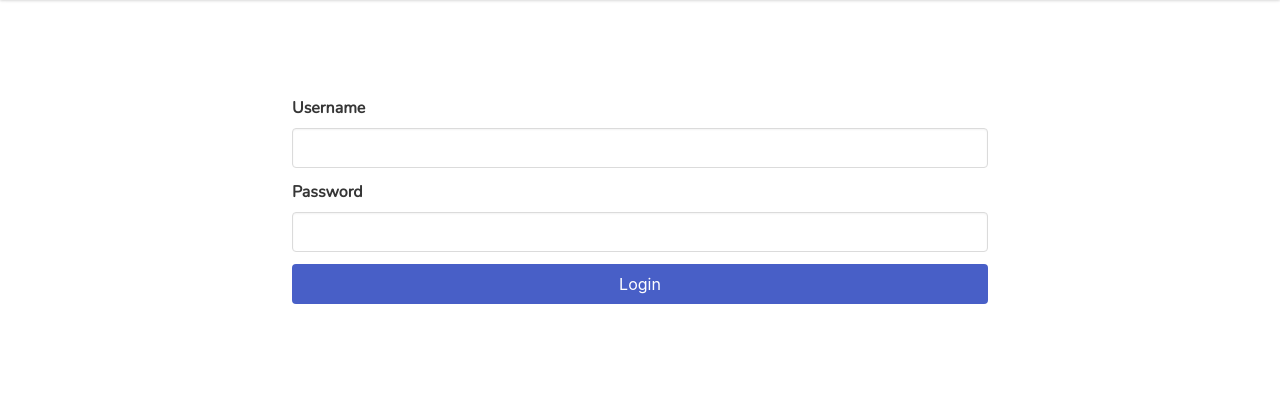
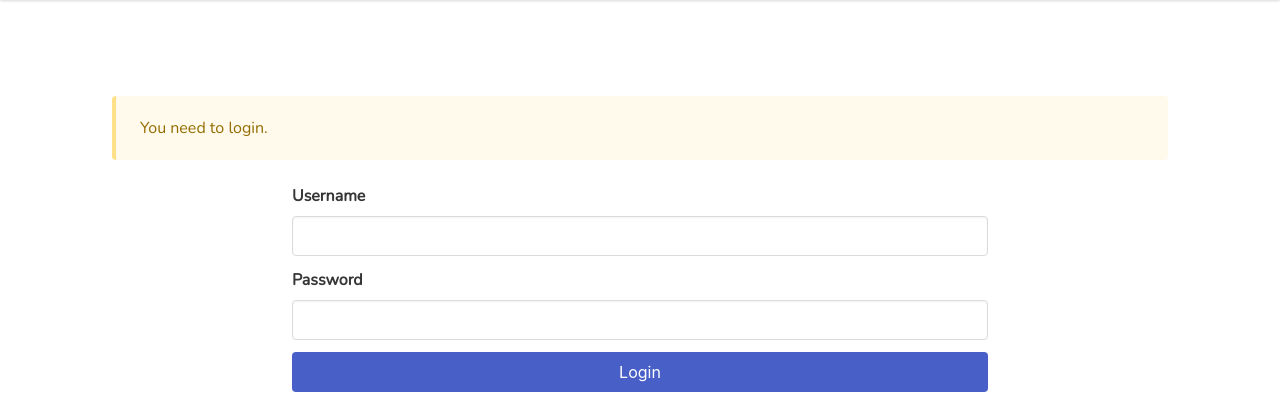
Before and after one commit to jmconcha/django-blog-app, a Django app: page /login/?next=/blog/create/ in a window 1280 px wide. Shown: the part 96-516 px from the top of the page. Run offline with Django 4.2, Linux system fonts and the light colour scheme.

Commit message:
redirect unauthenticated user to login page who attempts to create a blog

```diff
--- a/blog/views.py
+++ b/blog/views.py
@@ -1,4 +1,6 @@
-from django.shortcuts import render, redirect, reverse, get_object_or_404
+from django.shortcuts import get_object_or_404, render, redirect
+from django.contrib.auth.decorators import login_required
+from django.urls import reverse, reverse_lazy
 
 from .models import Blog
 from .forms import BlogForm, CommentForm
@@ -22,6 +24,7 @@ def blog_detail(request, slug):
         'comment_form': comment_form
     })
 
+@login_required(login_url=reverse_lazy('core:login'))
 def create_blog(request):
     if request.method == 'POST':
         form = BlogForm(request.POST)
--- a/core/templates/core/login.html
+++ b/core/templates/core/login.html
@@ -13,7 +13,21 @@
               </div>
           </article>
         {% endfor %}
+      {% elif next %}
+        <article class="message is-warning">
+          <div class="message-body">
+            <p>
+              {% if request.user.is_authenticated %}
+                You are login but not allowed to access this.
+              {% else %}
+                You need to login.
+              {% endif %}
+            </p>
+          </div>
+        </article>
+
       {% endif %}
+
       <div class="columns">
         <div class="column is-8 is-offset-2">
           <form action="{% url 'core:login' %}" method="POST">
@@ -31,6 +45,9 @@
               </div>
             </div>
             <input class="button is-fullwidth is-responsive is-link" type="submit" value="Login">
+            {% if next %}
+              <input type="hidden" name="next" value={{ next }}>
+            {% endif %}
           </form>
         </div>
       </div>
--- a/core/views.py
+++ b/core/views.py
@@ -15,17 +15,23 @@ def front_page(request):
 
 def login_user(request):
     if request.method == 'POST':
+        next = request.POST.get('next')
         username = request.POST['username']
         password = request.POST['password']
         user = authenticate(request, username=username, password=password)
 
-        if user == None:
+        if user:
+            login(request, user)
+            next_url = next if next else reverse('core:front_page')
+            return redirect(next_url)
+        else:
             messages.add_message(request, messages.WARNING, "Your username and password didn't match. Please try again.")
-        else:
-            login(request, user)
-            return redirect(reverse('core:front_page'))
+    else:
+        next = request.GET.get('next')
 
-    return render(request, 'core/login.html')
+    return render(request, 'core/login.html', {
+        'next': next,
+    })
 
 def logout_user(request):
     if request.user.is_authenticated:
```
